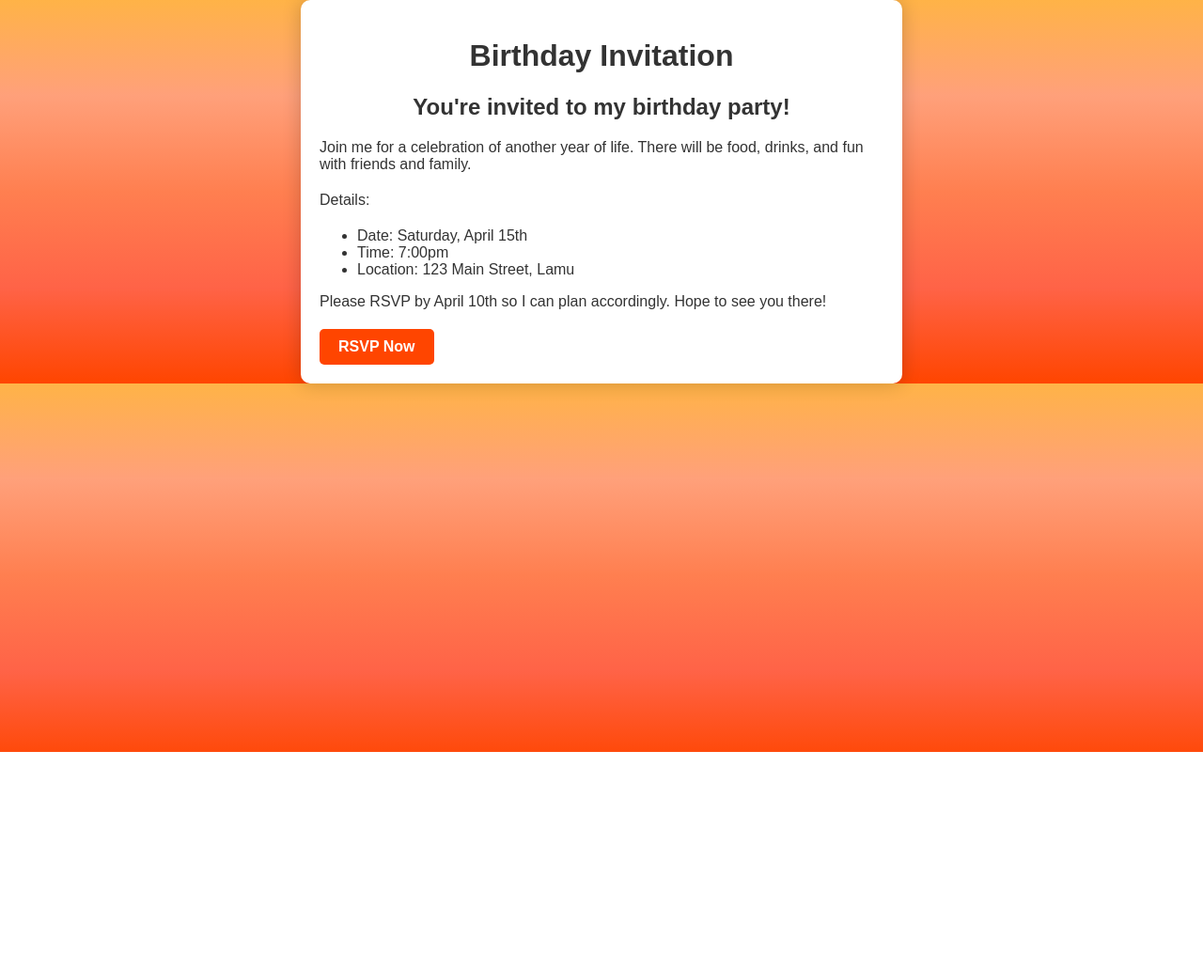
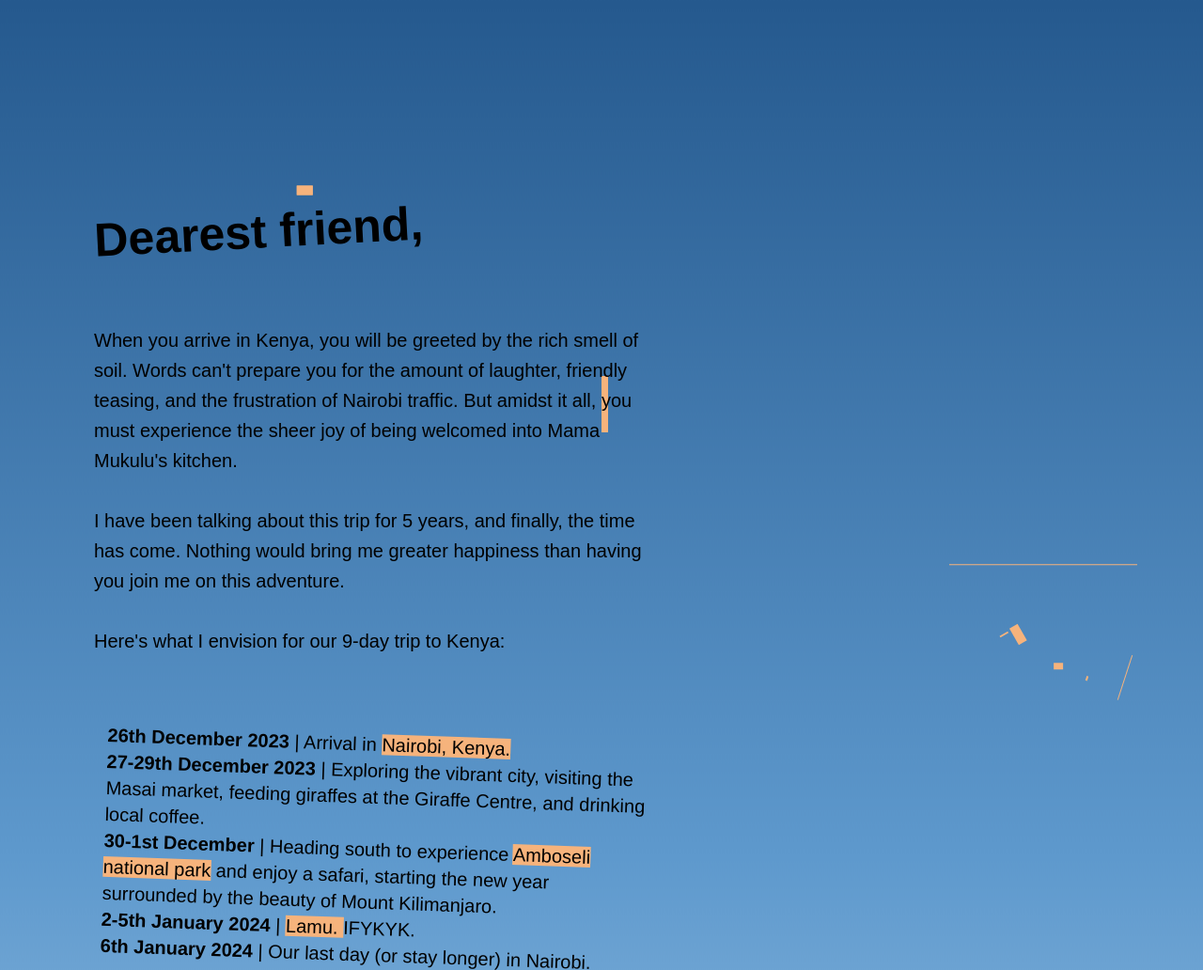
Before and after one commit to zisiga/an-invite, a plain HTML site: page index.html in a window 1280 px wide. Shown: the top 1032 px of the page at 94% size. Before the commit the page ends 800 px from the top, so only its background shows below. Drawn offline with Linux system fonts and the light colour scheme.

Commit message:
new invite

```diff
--- a/index.html
+++ b/index.html
@@ -1,57 +1,51 @@
 <!DOCTYPE html>
 <html>
 <head>
-	<meta charset="UTF-8">
-	<title>Birthday Invitation</title>
-	<style>
-		body {
-			background: linear-gradient(to bottom, #FFB347, #FFA07A, #FF7F50, #FF6347, #FF4500);
-			font-family: Arial, sans-serif;
-			color: #333;
-			margin: 0;
-			padding: 0;
-		}
-		.container {
-			max-width: 600px;
-			margin: 0 auto;
-			padding: 20px;
-			background-color: #fff;
-			border-radius: 10px;
-			box-shadow: 0 0 20px rgba(0,0,0,0.2);
-		}
-		h1, h2 {
-			text-align: center;
-		}
-		p {
-			margin-bottom: 20px;
-		}
-		.button {
-			display: inline-block;
-			padding: 10px 20px;
-			background-color: #FF4500;
-			color: #fff;
-			border-radius: 5px;
-			text-decoration: none;
-			font-weight: bold;
-		}
-		.button:hover {
-			background-color: #FF6347;
-		}
-	</style>
+  <meta charset="utf-8">
+  <title>Lamu invitation</title>
+  <link rel="stylesheet" type="text/css" href="styles.css">
+  <script src="script.js"></script>
 </head>
 <body>
-	<div class="container">
-		<h1>Birthday Invitation</h1>
-		<h2>You're invited to my birthday party!</h2>
-		<p>Join me for a celebration of another year of life. There will be food, drinks, and fun with friends and family.</p>
-		<p>Details:</p>
-		<ul>
-			<li>Date: Saturday, April 15th</li>
-			<li>Time: 7:00pm</li>
-			<li>Location: 123 Main Street, Lamu</li>
-		</ul>
-		<p>Please RSVP by April 10th so I can plan accordingly. Hope to see you there!</p>
-		<a href="#" class="button">RSVP Now</a>
-	</div>
-</body>
-</html>
+  <canvas id="background-canvas"></canvas>
+  <div id="streamers">
+    <div class="streamer" id="special-streamer"></div>
+    <div class="streamer" id="special-streamer-1"></div>
+    <div class="streamer" id="special-streamer-2"></div>
+    <div class="streamer" id="special-streamer-3"></div>
+    <div class="streamer" id="special-streamer-4"></div>
+    <div class="streamer" id="special-streamer-5"></div>
+    <div class="streamer" id="special-streamer-6"></div>
+    <div class="streamer" id="special-streamer-7"></div>
+    <div class="streamer" id="special-streamer-8"></div>
+    <div class="streamer" id="special-streamer-9"></div>
+    <div class="streamer" id="special-streamer-10"></div>
+  </div>
+
+  <div class="content-holder">
+    <div class="content">
+      <h1>Dearest friend,</h1>
+    <p>
+<br>
+When you arrive in Kenya, you will be greeted by the rich smell of soil. Words can't prepare you for the amount of laughter, friendly teasing, and the frustration of Nairobi traffic. But amidst it all, you must experience the sheer joy of being welcomed into Mama Mukulu's kitchen.
+<br><br>I have been talking about this trip for 5 years, and finally, the time has come. Nothing would bring me greater happiness than having you join me on this adventure.
+
+<br><br> Here's what I envision for our 9-day trip to Kenya:<br> <div class="g-details">
+     <b> 26th December 2023</b> | Arrival in <span class="highlight">Nairobi, Kenya.</span>
+      <br><b>27-29th December 2023</b> | Exploring the vibrant city, visiting the Masai market, feeding giraffes at the Giraffe Centre, and drinking local coffee.
+      <br><b>30-1st December</b> | Heading south to experience <span class="highlight">Amboseli national park</span> and enjoy a safari, starting the new year surrounded by the beauty of Mount Kilimanjaro.
+      <br><b>2-5th January 2024</b> | <span class="highlight">Lamu. </span> IFYKYK.
+      <br><b>6th January 2024</b> | Our last day (or stay longer) in Nairobi.
+      <br><br></div>
+      The <i>ESTIMATED</i> budget for the trip is $3,200. This including accommodation, flights, and some meals. I want to make this trip as inclusive as possible but also understand that this is a lot of money. If you are interested in joining but are concerned about the cost, please let me know and we can discuss options.
+      <br> <br>
+      Kindly RSVP by July 20th, letting me know if you can make it and which days you'll be able to join. This is just the first step of our planning process. Once we have a final headcount, I'll provide more details and finalize the arrangements. </p>
+    </br> <br>
+        <p> Karibu Kenya! </p>
+        <h1> * Zisiga *</h1>
+      </div>
+    </div>
+  </div>
+
+  </body>
+  </html>
--- /dev/null
+++ b/script.js
@@ -0,0 +1,73 @@
+document.addEventListener('DOMContentLoaded', function() {
+  const canvas = document.getElementById('background-canvas');
+  const ctx = canvas.getContext('2d');
+
+  function drawBackground() {
+    const gradient = ctx.createLinearGradient(0, 0, 0, canvas.height);
+    gradient.addColorStop(0, '#25598e');
+    gradient.addColorStop(0.5, '#5e99cd');
+    gradient.addColorStop(1, '#c5e2f6');
+
+    ctx.fillStyle = gradient;
+    ctx.fillRect(0, 0, canvas.width, canvas.height);
+  }
+
+  function resizeCanvas() {
+    canvas.width = window.innerWidth;
+    canvas.height = window.innerHeight;
+    drawBackground();
+  }
+
+  // Initial setup
+  resizeCanvas();
+
+  // Handle window resize
+  window.addEventListener('resize', resizeCanvas);
+
+  const text = '*';
+  let currentIndex = 0;
+  let letterSpacing = 1000;
+
+  function createLetter(x, y) {
+    const letter = document.createElement('span');
+    letter.textContent = text[currentIndex];
+    letter.style.position = 'absolute';
+    letter.style.left = x - 10 + letterSpacing * currentIndex + 'px';
+    letter.style.top = y - 10 + 'px';
+    letter.style.color = getRandomColor();
+    letter.style.fontSize = '50px';
+    document.body.appendChild(letter);
+    currentIndex = (currentIndex + 1) % text.length;
+    setTimeout(function() {
+      letter.style.transition = 'opacity 1s ease-in-out';
+      letter.style.opacity = '0';
+      setTimeout(function() {
+        letter.remove();
+      }, 2000);
+    }, 100);
+  }
+
+  function handleMove(event) {
+    let x, y;
+    if (event.touches) {
+      x = event.touches[0].clientX;
+      y = event.touches[0].clientY;
+    } else {
+      x = event.clientX;
+      y = event.clientY;
+    }
+    createLetter(x, y);
+  }
+
+  document.addEventListener('mousemove', handleMove);
+  document.addEventListener('touchmove', handleMove, { passive: true });
+
+  function getRandomColor() {
+    const letters = '0123456789ABCDEF';
+    let color = '#';
+    for (let i = 0; i < 6; i++) {
+      color += letters[Math.floor(Math.random() * 16)];
+    }
+    return color;
+  }
+});
--- /dev/null
+++ b/styles.css
@@ -0,0 +1,183 @@
+body {
+  margin: 0;
+  padding: 0;
+  position: relative;
+}
+
+
+#background-canvas {
+  display: block;
+  position: absolute;
+  top: 0;
+  left: 0;
+  width: 100%;
+  height: 100%;
+  background-size: cover;
+}
+
+.g-details {
+  font-family: 'CabinetGrotesk-Regular', sans-serif;
+  font-size: 20px;
+  line-height: 1.4;
+  font-weight: 400;
+  text-align: left;
+  margin: auto;
+  padding: 60px 10px 60px 10px;
+  transform: rotate(2deg);
+}
+
+h1 {
+  font-family: 'CabinetGrotesk-Regular', sans-serif;
+  font-size: 50px;
+  color: #000000;
+  transform: rotate(-3deg);
+}
+
+.content-holder {
+  padding: 100px;
+  box-sizing: border-box;
+  position: relative;
+  z-index: 2;
+}
+
+.content {
+  font-family: 'CabinetGrotesk-Regular', sans-serif;
+  font-weight: 800;
+  text-align: left;
+  font-size: 20px;
+  line-height: 1.6;
+  font-weight: 100;
+  color: #000000;
+  max-width: 600px;
+  margin-bottom: 15px;
+  margin-top: 100px;
+}
+
+.highlight {
+  background-color: rgb(246, 179, 124);
+}
+
+/* Media query for mobile devices */
+@media (max-width: 768px) {
+  .content-holder {
+    width: 100%;
+    padding: 10px;
+    box-sizing: border-box;
+  }
+}
+
+#streamers {
+  position: absolute;
+  top: 0;
+  left: 0;
+  width: 100%;
+  height: 100%;
+  pointer-events: none;
+  z-index: 1;
+}
+
+.streamer {
+  position: absolute;
+  width: 5px;
+  height: 50px;
+  background-color: rgb(246, 179, 124);
+  animation: streamer-animation 8s infinite linear;
+}
+
+#special-streamer {
+  width: 7px;
+  height: 10px;
+  animation-duration: 40s;
+  animation-direction: reverse;
+  transform: rotate(45deg);
+}
+
+#special-streamer-1 {
+  width: 17px;
+  height: 10px;
+  animation: streamer-animation 20s infinite linear;
+}
+
+#special-streamer-2 {
+  width: 50px;
+  height: 1px;
+  animation-duration: 50s;
+  animation-direction: reverse;
+  transform: rotate(90deg);
+}
+
+#special-streamer-3 {
+  width: 20px;
+  height: 10px;
+  animation-duration: 30s;
+  animation-direction: reverse;
+  transform: rotate(20deg);
+}
+
+#special-streamer-4 {
+  width: 5px;
+  height: 2px;
+  animation-duration: 50s;
+  animation-direction: reverse;
+  transform: rotate(45deg);
+}
+
+#special-streamer-5 {
+  width: 7px;
+  height: 60px;
+  animation-duration: 10s;
+  animation-direction: reverse;
+  transform: rotate(45deg);
+}
+
+
+#special-streamer-6 {
+  width: 17px;
+  height: 10px;
+  animation: streamer-animation 20s infinite linear;
+}
+
+#special-streamer-7 {
+  width: 200px;
+  height: 1px;
+  animation-duration: 20s;
+  animation-direction: reverse;
+  transform: rotate(90deg);
+}
+
+#special-streamer-8 {
+  width: 2px;
+  height: 10px;
+  animation-duration: 30s;
+  animation-direction: reverse;
+  transform: rotate(20deg);
+}
+
+#special-streamer-9 {
+  width: 5px;
+  height: 5px;
+  animation: streamer-animation 10s infinite linear;
+}
+
+#special-streamer-10 {
+  width: 7px;
+  height: 60px;
+  animation: streamer-animation 10s infinite linear;
+}
+
+@keyframes streamer-animation {
+  0% {
+    transform: translate(-50%, -50%) rotate(0deg);
+    opacity: 0;
+  }
+  10% {
+    opacity: 1;
+  }
+  90% {
+    opacity: 1;
+  }
+  100% {
+    transform: translate(calc(100vw + 50%), calc(100vh + 50%)) rotate(720deg);
+    opacity: 0;
+  }
+}
```
Also changed, not shown: 3 other files.
